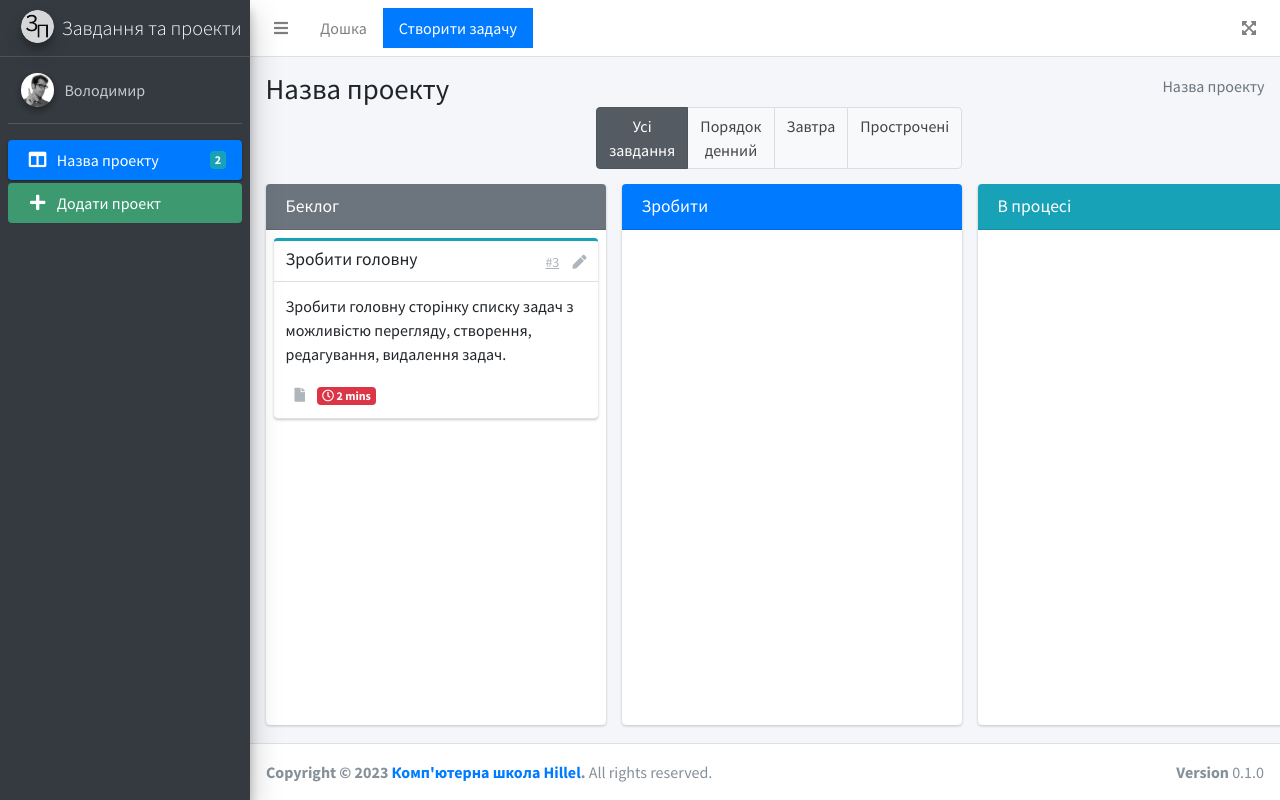
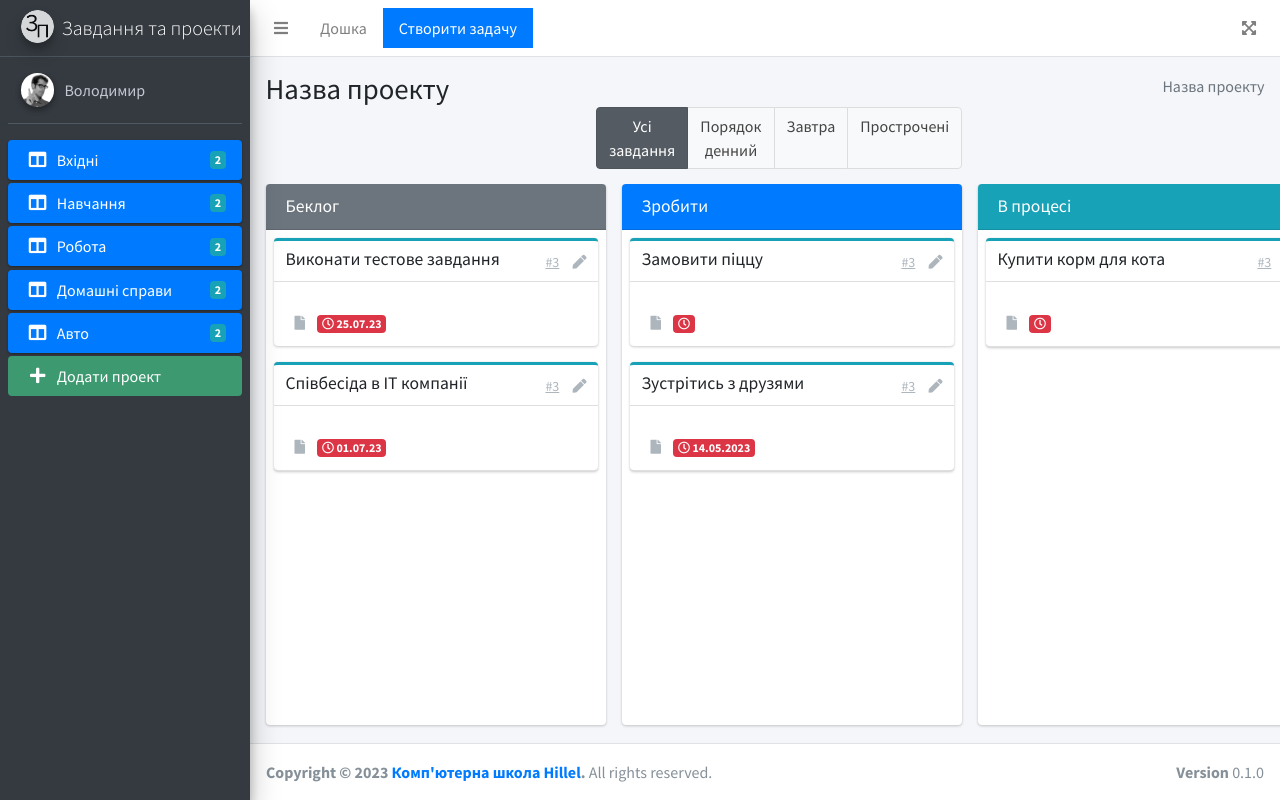
Before and after one commit to ithillel-php-basic/php-basic-2-642174ec96cdf134fc3b7ca7, a PHP site: page / in a window 1280 px wide. Run offline with PHP 8.4, Linux system fonts and the light colour scheme; some libraries are stand-ins or nearby versions.

Commit message:
Додав зміни в коді php, додав зміни в коді html. (#2)
* Додав зміни в коді php, додав зміни в коді html.

* Додав зміни в коді php, додав зміни в коді html.

* Додав зміни в коді php, додав зміни в коді html.

* Додав ще дві картки в проект

---------

Co-authored-by: User <kuyundmitriy@gmai.com>

```diff
--- a/index.php
+++ b/index.php
@@ -1,6 +1,58 @@
 <?php
-$taskStatus = "backlog";
+
+$projects  = [
+    "Вхідні",
+    "Навчання",
+    "Робота",
+    "Домашні справи",
+    "Авто",
+];
+
+$tasks = [
+    [
+        "project" => "Робота",
+        "title" => "Виконати тестове завдання",
+        "due_date" => "25.07.23",
+        "status" => "backlog",
+    ],
+    [
+        "project" => "Домашні справи",
+        "title" => "Замовити піццу",
+        "due_date" => null,
+        "status" => "to-do",
+    ],
+    [
+        "project" => "Вхідні",
+        "title" => "Зустрітись з друзями",
+        "due_date" => "14.05.2023",
+        "status" => "to-do",
+    ],
+    [
+        "project" => "Навчання",
+        "title" => "Зробити завдання до першого уроку",
+        "due_date" => "27.04.2023",
+        "status" => "done",
+    ],
+    [
+        "project" => "Робота",
+        "title" => "Співбесіда в IT компанії",
+        "due_date" => "01.07.23",
+        "status" => "backlog",
+    ],
+    [
+        "project" => "Домашні справи",
+        "title" => "Купити корм для кота",
+        "due_date" => null,
+        "status" => "in-progress",
+    ],
+
+];
+
+
+
 ?>
+
+
 
 <!DOCTYPE html>
 <html lang="en">
@@ -77,18 +129,20 @@ $taskStatus = "backlog";
 
       <!-- Sidebar Menu -->
       <nav class="mt-2">
-          <ul class="nav nav-pills nav-sidebar flex-column" data-widget="treeview" role="menu" data-accordion="false">
+        <ul class="nav nav-pills nav-sidebar flex-column" data-widget= "treeview" role="menu" data-accordion="false">
           <!-- Add icons to the links using the .nav-icon class
              with font-awesome or any other icon font library -->
+          <?php  foreach ($projects as $project): ?>
           <li class="nav-item">
-              <a href="index.php" class="nav-link active">
+            <a href= "index.php" class="nav-link active">
               <i class="nav-icon fas fa-columns"></i>
               <p>
-                  Назва проекту
+               <?= $project ?>
                 <span class="badge badge-info right">2</span>
               </p>
             </a>
           </li>
+          <?php  endforeach; ?>
           <li class="nav-item">
             <a href="index.php" class="nav-link bg-olive">
               <i class="nav-icon fas fa-plus"></i>
@@ -132,7 +186,6 @@ $taskStatus = "backlog";
         </div>
       </div>
     </section>
-
     <section class="content pb-3">
       <div class="container-fluid h-100">
         <div class="card card-row card-secondary">
@@ -142,10 +195,11 @@ $taskStatus = "backlog";
             </h3>
           </div>
           <div class="card-body connectedSortable" data-status="backlog">
-              <?php if ($taskStatus == "backlog"): ?>
-                <div class="card card-info card-outline" data-task-id="1">
+            <?php  foreach ($tasks as $task): ?>
+              <?php if ($task["status"] == "backlog" ):?>
+                <div class="card card-info card-outline"  data-task-id="1">
                   <div class="card-header">
-                  <h5 class="card-title">Зробити головну</h5>
+                    <h5 class="card-title"> <?= $task["title"] ?></h5>
                     <div class="card-tools">
                       <a href="#" class="btn btn-tool btn-link">#3</a>
                       <a href="#" class="btn btn-tool">
@@ -155,16 +209,15 @@ $taskStatus = "backlog";
                   </div>
                   <div class="card-body">
                     <p>
-                    Зробити головну сторінку списку задач з можливістю перегляду,
-                    створення, редагування, видалення задач.
                     </p>
                     <a href="#" class="btn btn-tool">
                       <i class="fas fa-file"></i>
                     </a>
-                  <small class="badge badge-danger"><i class="far fa-clock"></i> 2 mins</small>
+                    <small class="badge badge-danger"><i class="far fa-clock"></i> <?= $task["due_date"] ?></small>
                   </div>
                 </div>
-              <?php endif ?>
+              <?php endif; ?>
+            <?php  endforeach; ?>
           </div>
         </div>
         <div class="card card-row card-primary">
@@ -174,19 +227,61 @@ $taskStatus = "backlog";
             </h3>
           </div>
           <div class="card-body connectedSortable" data-status="to-do">
-              <?php if ($taskStatus == "to-do"): ?>
-              <?php endif ?>
+            <?php  foreach ($tasks as $task): ?>
+            <?php if ($task["status"] == "to-do" ):?>
+              <div class="card card-info card-outline"  data-task-id="1">
+                <div class="card-header">
+                  <h5 class="card-title"> <?= $task["title"] ?></h5>
+                  <div class="card-tools">
+                    <a href="#" class="btn btn-tool btn-link">#3</a>
+                    <a href="#" class="btn btn-tool">
+                      <i class="fas fa-pen"></i>
+                    </a>
                   </div>
                 </div>
-          <div class="card card-row card in-progress ">
+                <div class="card-body">
+                  <p>
+                  </p>
+                  <a href="#" class="btn btn-tool">
+                    <i class="fas fa-file"></i>
+                  </a>
+                  <small class="badge badge-danger"><i class="far fa-clock"></i> <?= $task["due_date"] ?></small>
+                </div>
+              </div>
+              <?php endif; ?>
+            <?php  endforeach; ?>
+          </div>
+        </div>
+        <div class="card card-row card-default">
           <div class="card-header bg-info">
             <h3 class="card-title">
               В процесі
             </h3>
           </div>
           <div class="card-body connectedSortable" data-status="in-progress">
-              <?php if ($taskStatus == "in-progress"): ?>
-              <?php endif ?>
+            <?php  foreach ($tasks as $task): ?>
+            <?php if ($task["status"] == "in-progress" ):?>
+              <div class="card card-info card-outline"  data-task-id="1">
+                <div class="card-header">
+                  <h5 class="card-title"> <?= $task["title"] ?></h5>
+                  <div class="card-tools">
+                    <a href="#" class="btn btn-tool btn-link">#3</a>
+                    <a href="#" class="btn btn-tool">
+                      <i class="fas fa-pen"></i>
+                    </a>
+                  </div>
+                </div>
+                <div class="card-body">
+                  <p>
+                  </p>
+                  <a href="#" class="btn btn-tool">
+                    <i class="fas fa-file"></i>
+                  </a>
+                  <small class="badge badge-danger"><i class="far fa-clock"></i> <?= $task["due_date"] ?></small>
+                </div>
+              </div>
+              <?php endif; ?>
+            <?php  endforeach; ?>
           </div>
         </div>
         <div class="card card-row card-success">
@@ -196,8 +291,29 @@ $taskStatus = "backlog";
             </h3>
           </div>
           <div class="card-body connectedSortable" data-status="done">
-              <?php if ($taskStatus == "done"): ?>
-              <?php endif ?>
+            <?php  foreach ($tasks as $task): ?>
+            <?php if ($task["status"] == "done" ):?>
+              <div class="card card-info card-outline"  data-task-id="1">
+                <div class="card-header">
+                  <h5 class="card-title"> <?= $task["title"] ?></h5>
+                  <div class="card-tools">
+                    <a href="#" class="btn btn-tool btn-link">#3</a>
+                    <a href="#" class="btn btn-tool">
+                      <i class="fas fa-pen"></i>
+                    </a>
+                  </div>
+                </div>
+                <div class="card-body">
+                  <p>
+                  </p>
+                  <a href="#" class="btn btn-tool">
+                    <i class="fas fa-file"></i>
+                  </a>
+                  <small class="badge badge-danger"><i class="far fa-clock"></i> <?= $task["due_date"] ?></small>
+                </div>
+              </div>
+              <?php endif; ?>
+            <?php  endforeach; ?>
           </div>
         </div>
       </div>
@@ -237,4 +353,5 @@ $taskStatus = "backlog";
 <!-- Page specific script -->
 <script src="static/js/kanban.js"></script>
 </body>
+
 </html>
```
Lines whose indentation alone changed are shown as unchanged.
